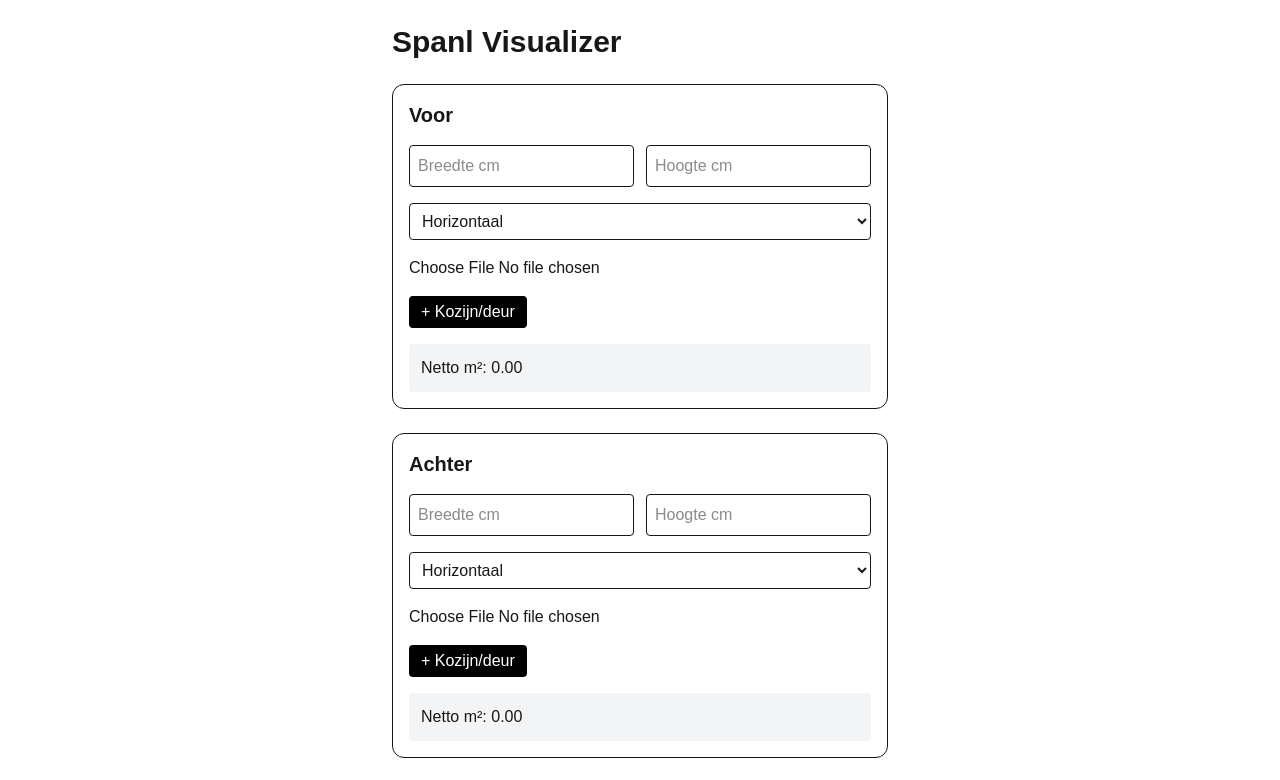
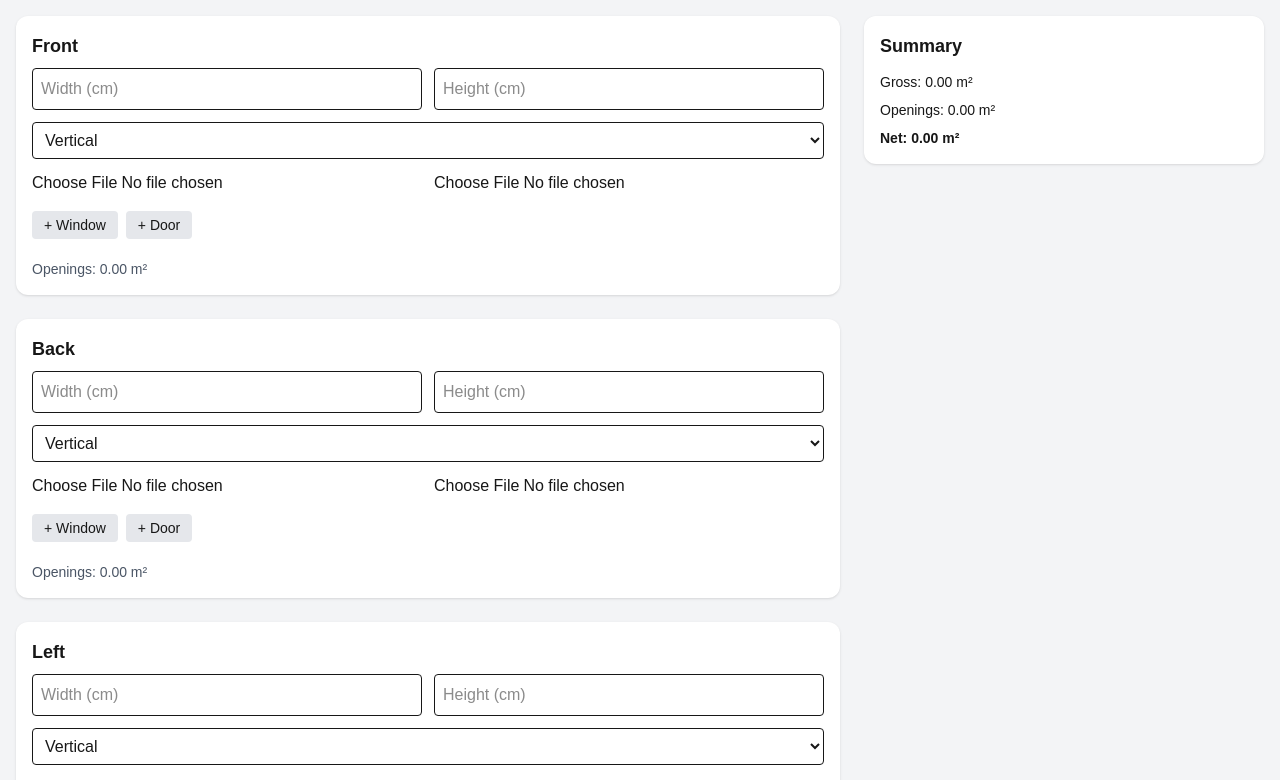
Before and after one commit to cryptoprins-ship-it/geveltool-mvp, a Next.js app: page / in a window 1280 px wide. Shown: the top 780 px of the page. Built offline with nearby package versions, Linux system fonts and the light colour scheme.

Commit message:
v3.3 hostinger upgrade

```diff
--- a/app/page.tsx
+++ b/app/page.tsx
@@ -1,344 +1,246 @@
 "use client";
 
-import { useState, useRef, ChangeEvent } from "react";
+import { useState } from "react";
 
-/* =========================
-   TYPES
-========================= */
-type Orientation = "vertical" | "horizontal";
-type OpeningType = "window" | "door";
-
-type OpeningGroup = {
+type Opening = {
   id: string;
-  type: OpeningType;
-  width: string;
-  height: string;
-  count: string;
-  presetKey: string;
+  type: "window" | "door";
+  width: number;
+  height: number;
+  count: number;
 };
 
 type Side = {
-  id: string;
   name: string;
-  width: string;
-  height: string;
-  image: File | null;
-  preview: string;
-  orientation: Orientation;
-  openings: OpeningGroup[];
+  width: number;
+  height: number;
+  before?: string;
+  after?: string;
+  openings: Opening[];
+  orientation: "vertical" | "horizontal";
 };
 
-/* =========================
-   PRESETS (EU)
-========================= */
-const DOOR_PRESETS: Record<string, { label: string; width: number; height: number }> = {
-  d1: { label: "900 x 2100 (standaard)", width: 90, height: 210 },
-  d2: { label: "830 x 2015", width: 83, height: 201.5 },
+const presets = {
+  windows: [
+    { label: "Custom", w: 0, h: 0 },
+    { label: "100 x 100", w: 100, h: 100 },
+    { label: "120 x 100", w: 120, h: 100 },
+    { label: "140 x 120", w: 140, h: 120 },
+  ],
+  doors: [
+    { label: "Custom", w: 0, h: 0 },
+    { label: "88 x 211", w: 88, h: 211 },
+    { label: "93 x 231", w: 93, h: 231 },
+  ],
 };
 
-const WINDOW_PRESETS: Record<string, { label: string; width: number; height: number }> = {
-  w1: { label: "1200 x 1200", width: 120, height: 120 },
-  w2: { label: "1000 x 1000", width: 100, height: 100 },
+function calcOpeningArea(openings: Opening[]) {
+  return openings.reduce(
+    (sum, o) => sum + (o.width / 100) * (o.height / 100) * o.count,
+    0
+  );
+}
+
+function BeforeAfter({ before, after }: { before?: string; after?: string }) {
+  const [pos, setPos] = useState(50);
+
+  if (!before || !after) return null;
+
+  return (
+    <div className="relative w-full h-64 rounded-xl overflow-hidden border">
+      <img src={before} className="absolute w-full h-full object-cover" />
+      <div
+        className="absolute top-0 left-0 h-full overflow-hidden"
+        style={{ width: `${pos}%` }}
+      >
+        <img src={after} className="w-full h-full object-cover" />
+      </div>
+      <input
+        type="range"
+        min={0}
+        max={100}
+        value={pos}
+        onChange={(e) => setPos(Number(e.target.value))}
+        className="absolute bottom-2 w-full"
+      />
+    </div>
+  );
+}
+
+export default function Page() {
+  const [sides, setSides] = useState<Side[]>([
+    { name: "Front", width: 0, height: 0, openings: [], orientation: "vertical" },
+    { name: "Back", width: 0, height: 0, openings: [], orientation: "vertical" },
+    { name: "Left", width: 0, height: 0, openings: [], orientation: "vertical" },
+    { name: "Right", width: 0, height: 0, openings: [], orientation: "vertical" },
+  ]);
+
+  const updateSide = (i: number, data: Partial<Side>) => {
+    const copy = [...sides];
+    copy[i] = { ...copy[i], ...data };
+    setSides(copy);
   };
 
-/* =========================
-   HELPERS
-========================= */
-const toNum = (v: string) => Number(v.replace(",", ".")) || 0;
-
-const createOpening = (): OpeningGroup => ({
+  const addOpening = (i: number, type: "window" | "door") => {
+    const copy = [...sides];
+    copy[i].openings.push({
       id: crypto.randomUUID(),
-  type: "window",
-  width: "",
-  height: "",
-  count: "1",
-  presetKey: "custom",
+      type,
+      width: 0,
+      height: 0,
+      count: 1,
     });
-
-const createSide = (i: number): Side => ({
-  id: crypto.randomUUID(),
-  name: ["Voor", "Achter", "Links", "Rechts"][i] || `Zijde ${i + 1}`,
-  width: "",
-  height: "",
-  image: null,
-  preview: "",
-  orientation: "horizontal",
-  openings: [],
-});
-
-/* =========================
-   MAIN
-========================= */
-export default function Page() {
-  const [sides, setSides] = useState<Side[]>([
-    createSide(0),
-    createSide(1),
-    createSide(2),
-    createSide(3),
-  ]);
-
-  /* =========================
-     IMAGE
-  ========================= */
-  const handleImage = (sideId: string, file: File | null) => {
-    if (!file) return;
-
-    setSides((prev) =>
-      prev.map((s) =>
-        s.id === sideId
-          ? {
-              ...s,
-              image: file,
-              preview: URL.createObjectURL(file),
-            }
-          : s
-      )
-    );
+    setSides(copy);
   };
 
-  /* =========================
-     OPENINGS
-  ========================= */
-  const addOpening = (sideId: string) => {
-    setSides((prev) =>
-      prev.map((s) =>
-        s.id === sideId ? { ...s, openings: [...s.openings, createOpening()] } : s
-      )
+  const totals = sides.reduce(
+    (acc, s) => {
+      const gross = (s.width / 100) * (s.height / 100);
+      const open = calcOpeningArea(s.openings);
+      return {
+        gross: acc.gross + gross,
+        open: acc.open + open,
+      };
+    },
+    { gross: 0, open: 0 }
   );
-  };
 
-  const updateOpening = (
-    sideId: string,
-    openingId: string,
-    field: keyof OpeningGroup,
-    value: string
-  ) => {
-    setSides((prev) =>
-      prev.map((s) =>
-        s.id === sideId
-          ? {
-              ...s,
-              openings: s.openings.map((o) =>
-                o.id === openingId ? { ...o, [field]: value } : o
-              ),
+  const net = totals.gross - totals.open;
+
+  return (
+    <main className="bg-gray-100 min-h-screen p-4">
+      <div className="max-w-7xl mx-auto grid lg:grid-cols-3 gap-6">
+
+        {/* LEFT */}
+        <div className="lg:col-span-2 space-y-6">
+
+          {sides.map((s, i) => (
+            <div key={i} className="bg-white p-4 rounded-xl shadow">
+
+              <h2 className="font-bold text-lg mb-2">{s.name}</h2>
+
+              <div className="grid md:grid-cols-2 gap-3">
+                <input
+                  placeholder="Width (cm)"
+                  className="border p-2 rounded"
+                  onChange={(e) =>
+                    updateSide(i, { width: Number(e.target.value) })
                   }
-          : s
-      )
-    );
-  };
+                />
+                <input
+                  placeholder="Height (cm)"
+                  className="border p-2 rounded"
+                  onChange={(e) =>
+                    updateSide(i, { height: Number(e.target.value) })
+                  }
+                />
+              </div>
 
-  /* =========================
-     CALC
-  ========================= */
-  const calcOpeningM2 = (side: Side) => {
-    return side.openings.reduce((sum, o) => {
-      const w = toNum(o.width) / 100;
-      const h = toNum(o.height) / 100;
-      const c = toNum(o.count);
-      return sum + w * h * c;
-    }, 0);
-  };
+              {/* orientation */}
+              <div className="mt-3">
+                <select
+                  className="border p-2 rounded w-full"
+                  value={s.orientation}
+                  onChange={(e) =>
+                    updateSide(i, { orientation: e.target.value as any })
+                  }
+                >
+                  <option value="vertical">Vertical</option>
+                  <option value="horizontal">Horizontal</option>
+                </select>
+              </div>
 
-  const calcNet = (side: Side) => {
-    const w = toNum(side.width) / 100;
-    const h = toNum(side.height) / 100;
-    return Math.max(0, w * h - calcOpeningM2(side));
-  };
+              {/* uploads */}
+              <div className="grid md:grid-cols-2 gap-3 mt-3">
+                <input
+                  type="file"
+                  onChange={(e) =>
+                    updateSide(i, {
+                      before: URL.createObjectURL(e.target.files![0]),
+                    })
+                  }
+                />
+                <input
+                  type="file"
+                  onChange={(e) =>
+                    updateSide(i, {
+                      after: URL.createObjectURL(e.target.files![0]),
+                    })
+                  }
+                />
+              </div>
 
-  /* =========================
-     UI
-  ========================= */
-  return (
-    <main className="p-6 space-y-6 max-w-5xl mx-auto">
-      <h1 className="text-3xl font-bold">Spanl Visualizer</h1>
+              <div className="mt-3">
+                <BeforeAfter before={s.before} after={s.after} />
+              </div>
 
-      {sides.map((side) => (
-        <div key={side.id} className="border p-4 rounded-xl space-y-4">
-          <h2 className="text-xl font-semibold">{side.name}</h2>
+              {/* openings */}
+              <div className="mt-4 space-y-2">
+                <button
+                  onClick={() => addOpening(i, "window")}
+                  className="text-sm bg-gray-200 px-3 py-1 rounded"
+                >
+                  + Window
+                </button>
+                <button
+                  onClick={() => addOpening(i, "door")}
+                  className="text-sm bg-gray-200 px-3 py-1 rounded ml-2"
+                >
+                  + Door
+                </button>
 
-          {/* DIMENSIONS */}
-          <div className="grid grid-cols-2 gap-3">
+                {s.openings.map((o, idx) => (
+                  <div key={o.id} className="grid grid-cols-4 gap-2 mt-2">
                     <input
-              placeholder="Breedte cm"
-              value={side.width}
+                      placeholder="W"
                       onChange={(e) =>
-                setSides((prev) =>
-                  prev.map((s) =>
-                    s.id === side.id ? { ...s, width: e.target.value } : s
-                  )
-                )
+                        (o.width = Number(e.target.value))
                       }
                       className="border p-2 rounded"
                     />
                     <input
-              placeholder="Hoogte cm"
-              value={side.height}
+                      placeholder="H"
                       onChange={(e) =>
-                setSides((prev) =>
-                  prev.map((s) =>
-                    s.id === side.id ? { ...s, height: e.target.value } : s
-                  )
-                )
+                        (o.height = Number(e.target.value))
                       }
                       className="border p-2 rounded"
                     />
-          </div>
-
-          {/* ORIENTATION */}
-          <select
-            value={side.orientation}
+                    <input
+                      placeholder="Qty"
                       onChange={(e) =>
-              setSides((prev) =>
-                prev.map((s) =>
-                  s.id === side.id
-                    ? { ...s, orientation: e.target.value as Orientation }
-                    : s
-                )
-              )
+                        (o.count = Number(e.target.value))
                       }
-            className="border p-2 rounded w-full"
-          >
-            <option value="horizontal">Horizontaal</option>
-            <option value="vertical">Verticaal</option>
-          </select>
-
-          {/* IMAGE */}
-          <input
-            type="file"
-            accept="image/*"
-            onChange={(e) => handleImage(side.id, e.target.files?.[0] || null)}
+                      className="border p-2 rounded"
                     />
-
-          {/* BEFORE AFTER */}
-          {side.preview && (
-            <BeforeAfter image={side.preview} orientation={side.orientation} />
-          )}
-
-          {/* OPENINGS */}
-          <div>
-            <button
-              onClick={() => addOpening(side.id)}
-              className="bg-black text-white px-3 py-1 rounded"
-            >
-              + Kozijn/deur
-            </button>
-
-            {side.openings.map((o) => (
-              <div key={o.id} className="border p-3 mt-3 rounded space-y-2">
-                <select
-                  value={o.presetKey}
-                  onChange={(e) => {
-                    const val = e.target.value;
-
-                    if (val === "custom") {
-                      updateOpening(side.id, o.id, "presetKey", "custom");
-                      return;
-                    }
-
-                    const preset =
-                      o.type === "door"
-                        ? DOOR_PRESETS[val]
-                        : WINDOW_PRESETS[val];
-
-                    updateOpening(side.id, o.id, "presetKey", val);
-                    updateOpening(side.id, o.id, "width", String(preset.width));
-                    updateOpening(side.id, o.id, "height", String(preset.height));
-                  }}
-                  className="border p-2 w-full rounded"
-                >
-                  <option value="custom">Custom</option>
-
-                  <optgroup label="Standaard">
-                    {(o.type === "door"
-                      ? Object.entries(DOOR_PRESETS)
-                      : Object.entries(WINDOW_PRESETS)
-                    ).map(([k, p]) => (
-                      <option key={k} value={k}>
-                        {p.label}
-                      </option>
-                    ))}
-                  </optgroup>
-                </select>
-
-                <div className="grid grid-cols-3 gap-2">
-                  <input
-                    placeholder="Breedte"
-                    value={o.width}
-                    onChange={(e) =>
-                      updateOpening(side.id, o.id, "width", e.target.value)
-                    }
-                    className="border p-2"
-                  />
-                  <input
-                    placeholder="Hoogte"
-                    value={o.height}
-                    onChange={(e) =>
-                      updateOpening(side.id, o.id, "height", e.target.value)
-                    }
-                    className="border p-2"
-                  />
-                  <input
-                    placeholder="Aantal"
-                    value={o.count}
-                    onChange={(e) =>
-                      updateOpening(side.id, o.id, "count", e.target.value)
-                    }
-                    className="border p-2"
-                  />
+                    <div className="flex items-center text-sm">
+                      {o.type}
                     </div>
                   </div>
                 ))}
               </div>
 
-          {/* RESULT */}
-          <div className="bg-gray-100 p-3 rounded">
-            Netto m²: {calcNet(side).toFixed(2)}
+              <div className="mt-3 text-sm text-gray-600">
+                Openings: {calcOpeningArea(s.openings).toFixed(2)} m²
               </div>
             </div>
           ))}
+
+        </div>
+
+        {/* RIGHT */}
+        <div className="bg-white p-4 rounded-xl shadow h-fit sticky top-4">
+
+          <h2 className="font-bold text-lg mb-3">Summary</h2>
+
+          <div className="space-y-2 text-sm">
+            <div>Gross: {totals.gross.toFixed(2)} m²</div>
+            <div>Openings: {totals.open.toFixed(2)} m²</div>
+            <div className="font-bold">Net: {net.toFixed(2)} m²</div>
+          </div>
+
+        </div>
+
+      </div>
     </main>
   );
 }
-
-/* =========================
-   BEFORE / AFTER COMPONENT
-========================= */
-function BeforeAfter({
-  image,
-  orientation,
-}: {
-  image: string;
-  orientation: Orientation;
-}) {
-  const [slider, setSlider] = useState(50);
-  const ref = useRef<HTMLDivElement>(null);
-
-  return (
-    <div className="relative w-full max-w-xl">
-      <div ref={ref} className="relative overflow-hidden rounded">
-        <img src={image} className="w-full" />
-
-        <div
-          className="absolute top-0 left-0 h-full overflow-hidden"
-          style={{ width: `${slider}%` }}
-        >
-          <img
-            src={image}
-            className={`w-full ${
-              orientation === "vertical" ? "brightness-110 contrast-110" : "sepia"
-            }`}
-          />
-        </div>
-      </div>
-
-      <input
-        type="range"
-        min={0}
-        max={100}
-        value={slider}
-        onChange={(e) => setSlider(Number(e.target.value))}
-        className="w-full mt-2"
-      />
-    </div>
-  );
-}
```
Lines whose indentation alone changed are shown as unchanged.
